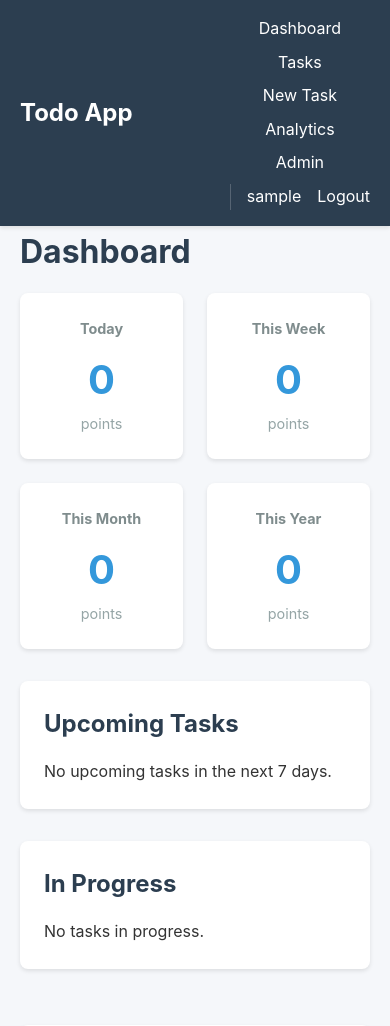
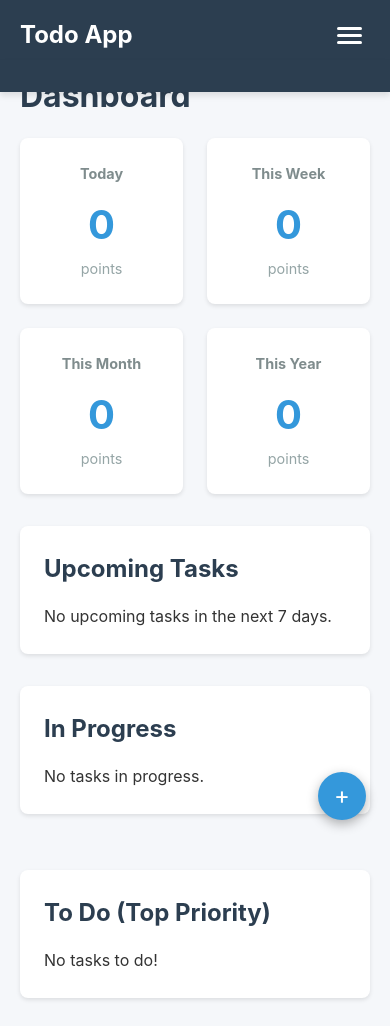
Before and after one commit to jeremyklein/claude-todo-app, a Django app: page / in a window 390 px wide. Shown: the top 1026 px of the page. Run offline with Django 4.2, Linux system fonts and the light colour scheme; the visitor is signed in with stand-in values (Sample User, id 1); data that the repository does not hold is empty; parts of the project's set-up code (start-up, migrations or seed data) failed here and were passed over.

Commit message:
Add responsive hamburger menu and floating action button

```diff
--- a/static/css/style.css
+++ b/static/css/style.css
@@ -629,10 +629,109 @@
     margin-top: 4rem;
 }
 
+/* Hamburger Menu */
+.hamburger {
+    display: none;
+    flex-direction: column;
+    gap: 4px;
+    background: none;
+    border: none;
+    cursor: pointer;
+    padding: 0.5rem;
+}
+
+.hamburger span {
+    width: 25px;
+    height: 3px;
+    background-color: white;
+    transition: all 0.3s;
+    border-radius: 3px;
+}
+
+.hamburger.active span:nth-child(1) {
+    transform: rotate(45deg) translate(5px, 5px);
+}
+
+.hamburger.active span:nth-child(2) {
+    opacity: 0;
+}
+
+.hamburger.active span:nth-child(3) {
+    transform: rotate(-45deg) translate(7px, -6px);
+}
+
+/* Floating Action Button */
+.fab {
+    position: fixed;
+    bottom: 2rem;
+    right: 2rem;
+    width: 56px;
+    height: 56px;
+    background-color: #3498db;
+    color: white;
+    border-radius: 50%;
+    display: flex;
+    align-items: center;
+    justify-content: center;
+    box-shadow: 0 4px 12px rgba(0,0,0,0.3);
+    text-decoration: none;
+    font-size: 2rem;
+    transition: all 0.3s;
+    z-index: 100;
+}
+
+.fab:hover {
+    background-color: #2980b9;
+    transform: scale(1.1);
+    box-shadow: 0 6px 16px rgba(0,0,0,0.4);
+}
+
+.fab:active {
+    transform: scale(0.95);
+}
+
 /* Responsive */
 @media (max-width: 768px) {
+    .hamburger {
+        display: flex;
+    }
+
     .nav-menu {
+        position: fixed;
+        top: 60px;
+        left: 0;
+        right: 0;
+        background-color: #2c3e50;
         flex-direction: column;
+        gap: 0;
+        padding: 1rem 0;
+        max-height: 0;
+        overflow: hidden;
+        transition: max-height 0.3s ease-out;
+        box-shadow: 0 4px 6px rgba(0,0,0,0.1);
+    }
+
+    .nav-menu.active {
+        max-height: 500px;
+    }
+
+    .nav-menu li {
+        padding: 0.75rem 1.5rem;
+        border-bottom: 1px solid rgba(255,255,255,0.1);
+    }
+
+    .nav-menu li:last-child {
+        border-bottom: none;
+    }
+
+    .user-info {
+        border-left: none;
+        border-top: 1px solid rgba(255,255,255,0.2);
+        padding-left: 0;
+        padding-top: 0.75rem;
+        margin-top: 0.5rem;
+        flex-direction: column;
+        align-items: flex-start;
         gap: 0.5rem;
     }
 
@@ -658,4 +757,12 @@
     .filter-form select {
         width: 100%;
     }
+
+    .fab {
+        bottom: 1.5rem;
+        right: 1.5rem;
+        width: 48px;
+        height: 48px;
+        font-size: 1.5rem;
+    }
 }
--- a/tasks/templates/base.html
+++ b/tasks/templates/base.html
@@ -14,7 +14,12 @@
                 <a href="{% url 'dashboard' %}">Todo App</a>
             </div>
             {% if user.is_authenticated %}
-            <ul class="nav-menu">
+            <button class="hamburger" id="hamburger" aria-label="Toggle menu">
+                <span></span>
+                <span></span>
+                <span></span>
+            </button>
+            <ul class="nav-menu" id="navMenu">
                 <li><a href="{% url 'dashboard' %}">Dashboard</a></li>
                 <li><a href="{% url 'task_list' %}">Tasks</a></li>
                 <li><a href="{% url 'task_create' %}">New Task</a></li>
@@ -43,5 +48,26 @@
             <p>&copy; 2025 Todo App - Track your tasks and effort points</p>
         </div>
     </footer>
+
+    <script>
+        // Hamburger menu toggle
+        const hamburger = document.getElementById('hamburger');
+        const navMenu = document.getElementById('navMenu');
+
+        if (hamburger) {
+            hamburger.addEventListener('click', () => {
+                hamburger.classList.toggle('active');
+                navMenu.classList.toggle('active');
+            });
+
+            // Close menu when clicking on a link
+            navMenu.querySelectorAll('a').forEach(link => {
+                link.addEventListener('click', () => {
+                    hamburger.classList.remove('active');
+                    navMenu.classList.remove('active');
+                });
+            });
+        }
+    </script>
 </body>
 </html>
--- a/tasks/templates/tasks/dashboard.html
+++ b/tasks/templates/tasks/dashboard.html
@@ -165,4 +165,7 @@
     </table>
 </div>
 {% endif %}
+
+<!-- Floating Action Button -->
+<a href="{% url 'task_create' %}" class="fab" title="Add New Task">+</a>
 {% endblock %}
```
